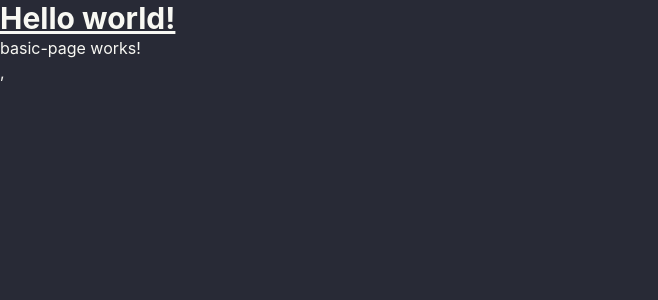
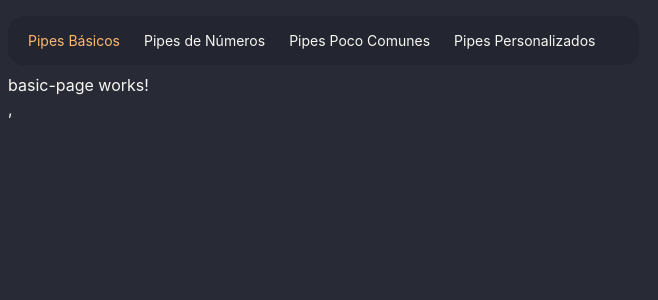
Before and after one commit to LillaDou/angular-pipes-app, an Angular app: page /basic in a window 1280 px wide. Shown: the top 300 px of the page, without its empty margins (0-658 px from the left). Built offline with nearby package versions, Linux system fonts and the light colour scheme.

Commit message:
Lectura de rutas dinámicamente (navbar)

```diff
--- a/src/app/app.html
+++ b/src/app/app.html
@@ -1,5 +1,6 @@
-<h1 class="text-3xl font-bold underline">
-  Hello world!
-</h1>
+<main class="mx-auto max-w-7xl px-2 pt-2">
 
-<router-outlet/>
+  <app-navbar/>
+
+  <router-outlet/>
+</main>
--- a/src/app/app.ts
+++ b/src/app/app.ts
@@ -1,9 +1,13 @@
 import { Component, signal } from '@angular/core';
 import { RouterOutlet } from '@angular/router';
+import { Navbar } from './components/navbar/navbar';
 
 @Component({
   selector: 'app-root',
-  imports: [RouterOutlet],
+  imports: [
+    RouterOutlet,
+    Navbar
+  ],
   templateUrl: './app.html',
   styleUrl: './app.css'
 })
--- /dev/null
+++ b/src/app/components/navbar/navbar.html
@@ -0,0 +1,11 @@
+<ul class="menu menu-horizontal bg-base-200 rounded-box my-2">
+    @for (route of routes; track route.path) {
+        <li>
+            <a [routerLink]="route.path"
+                routerLinkActive="text-accent">
+                {{ route.title }}
+            </a>
+        </li>
+    }
+
+</ul>
--- /dev/null
+++ b/src/app/components/navbar/navbar.ts
@@ -0,0 +1,20 @@
+import { Component } from '@angular/core';
+import { routes } from '../../app.routes';
+import { RouterLink, RouterLinkActive } from '@angular/router';
+
+@Component({
+  selector: 'app-navbar',
+  imports: [
+    RouterLink, RouterLinkActive
+  ],
+  templateUrl: './navbar.html',
+})
+export class Navbar {
+
+  //arreglo de mis rutas para cambiar de forma dinámica
+  routes = routes.map( (route) => ({
+    title: route.title ?? '',
+    path: route.path ?? '',
+  }) );
+
+}
```
